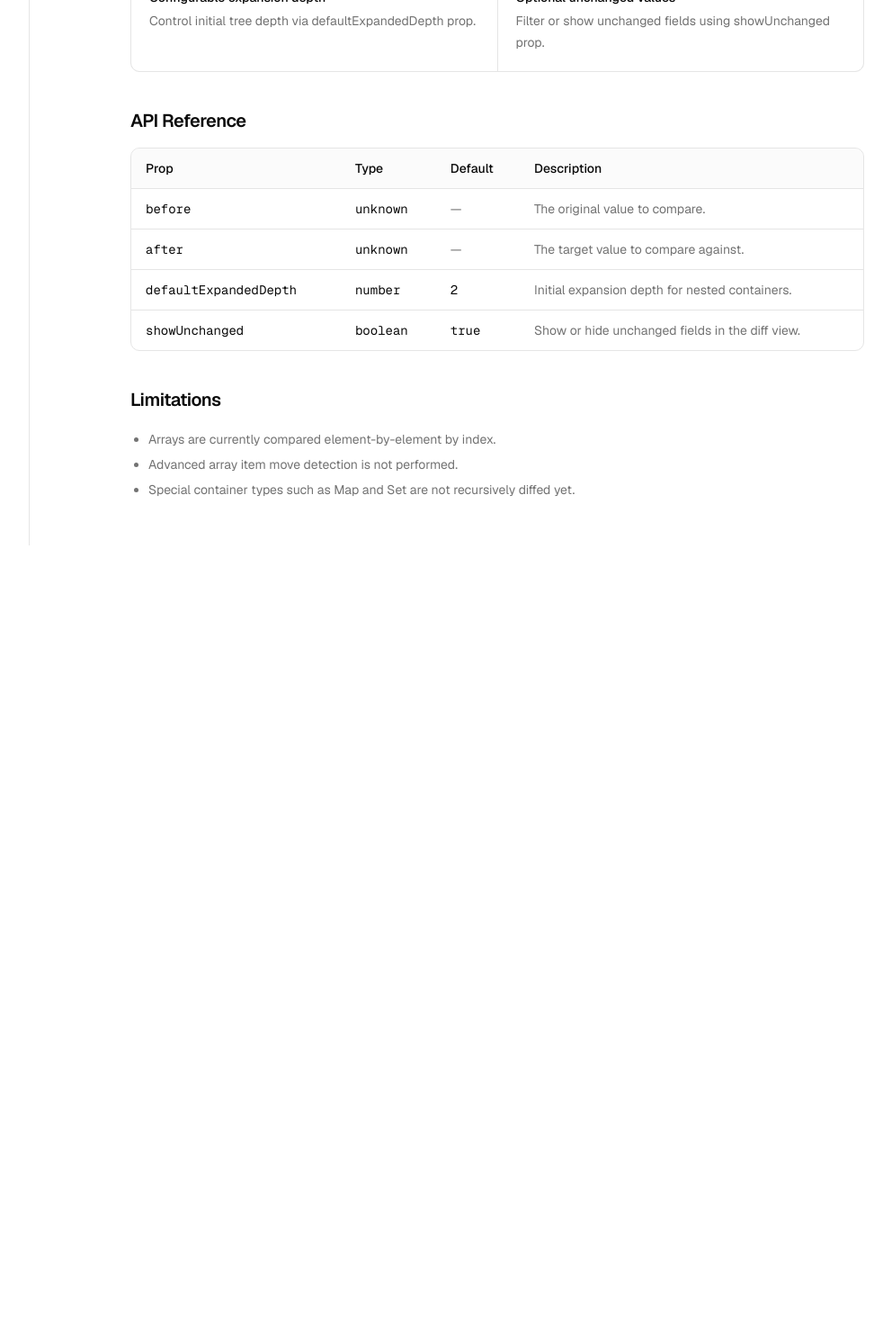
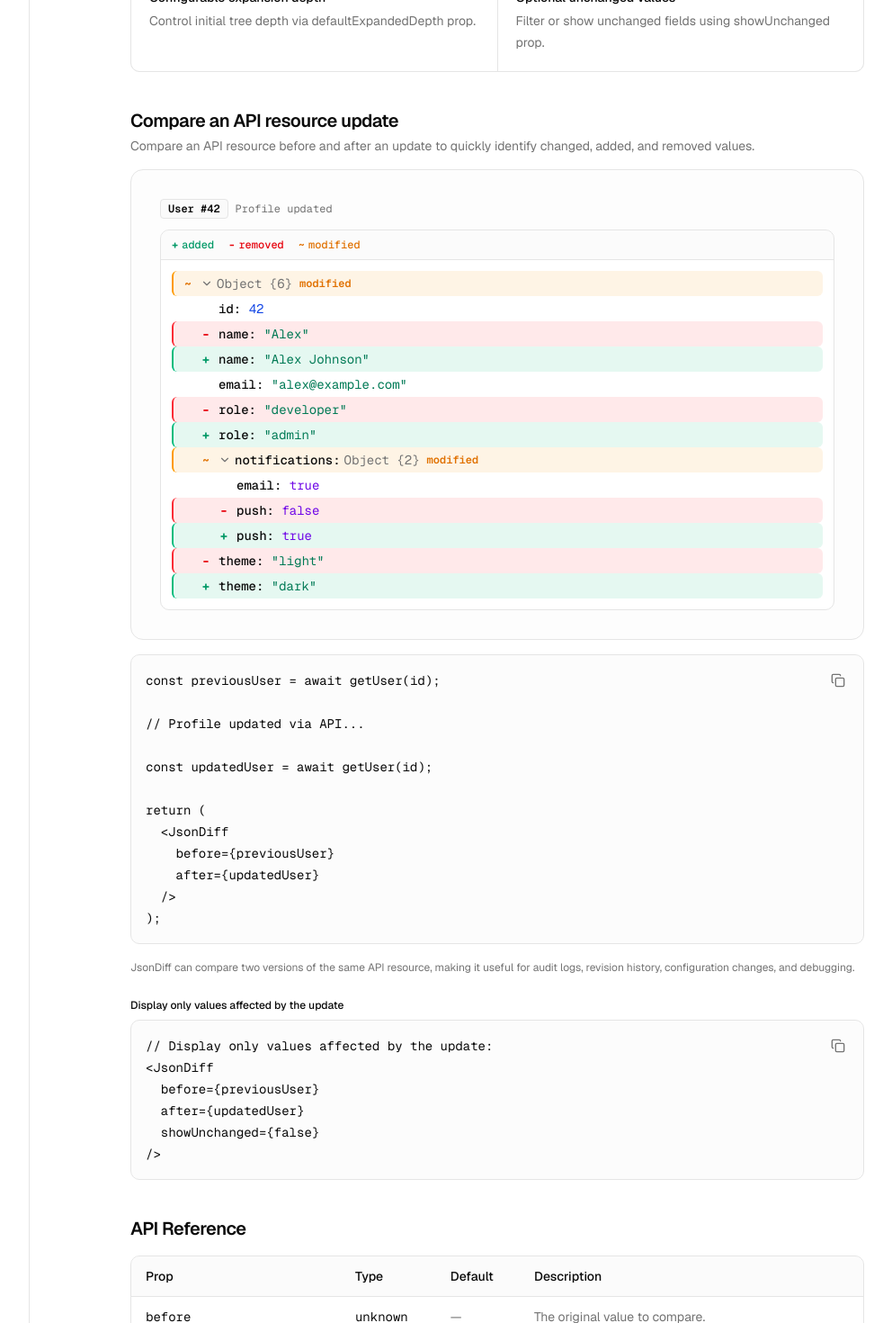
Before and after one commit to notinsect/json-inspector, a Next.js app: page /components/json-diff in a window 1280 px wide. Shown: the part 2560-4030 px from the top of the page at 90% size, without its empty margins (207-1199 px from the left). Before the commit the page ends 3166 px from the top, so only its background shows below. Built offline with nearby package versions, Linux system fonts and the light colour scheme.

Commit message:
docs: add API resource example to JSON Diff

```diff
--- a/src/app/components/json-diff/page.tsx
+++ b/src/app/components/json-diff/page.tsx
@@ -27,6 +27,50 @@ const after = {
   tags: ["react", "nextjs", "typescript"],
   published: true,
 };
+
+const previousUser = {
+  id: 42,
+  name: "Alex",
+  email: "alex@example.com",
+  role: "developer",
+  notifications: {
+    email: true,
+    push: false,
+  },
+  theme: "light",
+};
+
+const updatedUser = {
+  id: 42,
+  name: "Alex Johnson",
+  email: "alex@example.com",
+  role: "admin",
+  notifications: {
+    email: true,
+    push: true,
+  },
+  theme: "dark",
+};
+
+const apiUpdateUsageCode = `const previousUser = await getUser(id);
+
+// Profile updated via API...
+
+const updatedUser = await getUser(id);
+
+return (
+  <JsonDiff
+    before={previousUser}
+    after={updatedUser}
+  />
+);`;
+
+const showUnchangedUsageCode = `// Display only values affected by the update:
+<JsonDiff
+  before={previousUser}
+  after={updatedUser}
+  showUnchanged={false}
+/>`;
 
 const installCommand =
   "bunx shadcn@latest add notinsect/varnus/json-diff";
@@ -229,6 +273,57 @@ export default function JsonDiffPage() {
         </div>
       </section>
 
+      {/* Compare an API resource update */}
+      <section className="scroll-mt-8" id="api-resource-update">
+        <div className="mb-4">
+          <h2 className="text-xl font-semibold tracking-tight">
+            Compare an API resource update
+          </h2>
+
+          <p className="mt-1 text-sm text-muted-foreground">
+            Compare an API resource before and after an update to quickly
+            identify changed, added, and removed values.
+          </p>
+        </div>
+
+        <div className="flex flex-col gap-4">
+          <div className="rounded-xl border bg-muted/20 p-4 md:p-8">
+            <div className="mx-auto max-w-3xl">
+              <div className="mb-3 flex flex-wrap items-center gap-2 text-xs">
+                <span className="rounded bg-muted/40 px-2 py-0.5 font-mono font-semibold text-foreground border">
+                  User #42
+                </span>
+                <span className="font-mono text-muted-foreground">
+                  Profile updated
+                </span>
+              </div>
+
+              <JsonDiff before={previousUser} after={updatedUser} />
+            </div>
+          </div>
+
+          <CodeBlock copyValue={apiUpdateUsageCode}>
+            {apiUpdateUsageCode}
+          </CodeBlock>
+
+          <p className="text-xs leading-5 text-muted-foreground">
+            JsonDiff can compare two versions of the same API resource, making it
+            useful for audit logs, revision history, configuration changes, and
+            debugging.
+          </p>
+
+          <div className="mt-2 flex flex-col gap-2">
+            <p className="text-xs font-medium text-foreground">
+              Display only values affected by the update
+            </p>
+
+            <CodeBlock copyValue={showUnchangedUsageCode}>
+              {showUnchangedUsageCode}
+            </CodeBlock>
+          </div>
+        </div>
+      </section>
+
       {/* API Reference */}
       <section className="scroll-mt-8" id="api-reference">
         <div className="mb-4">
```
